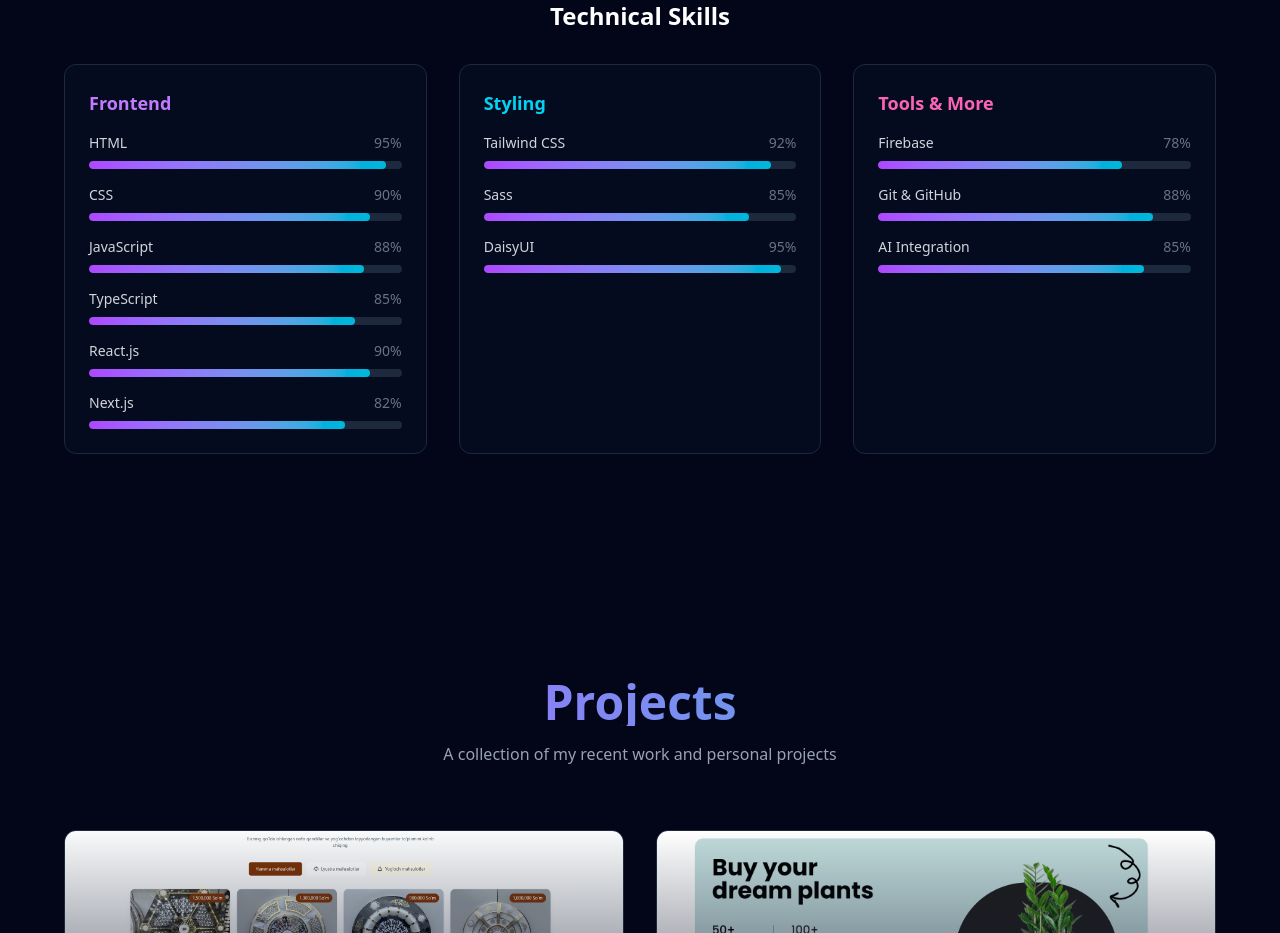
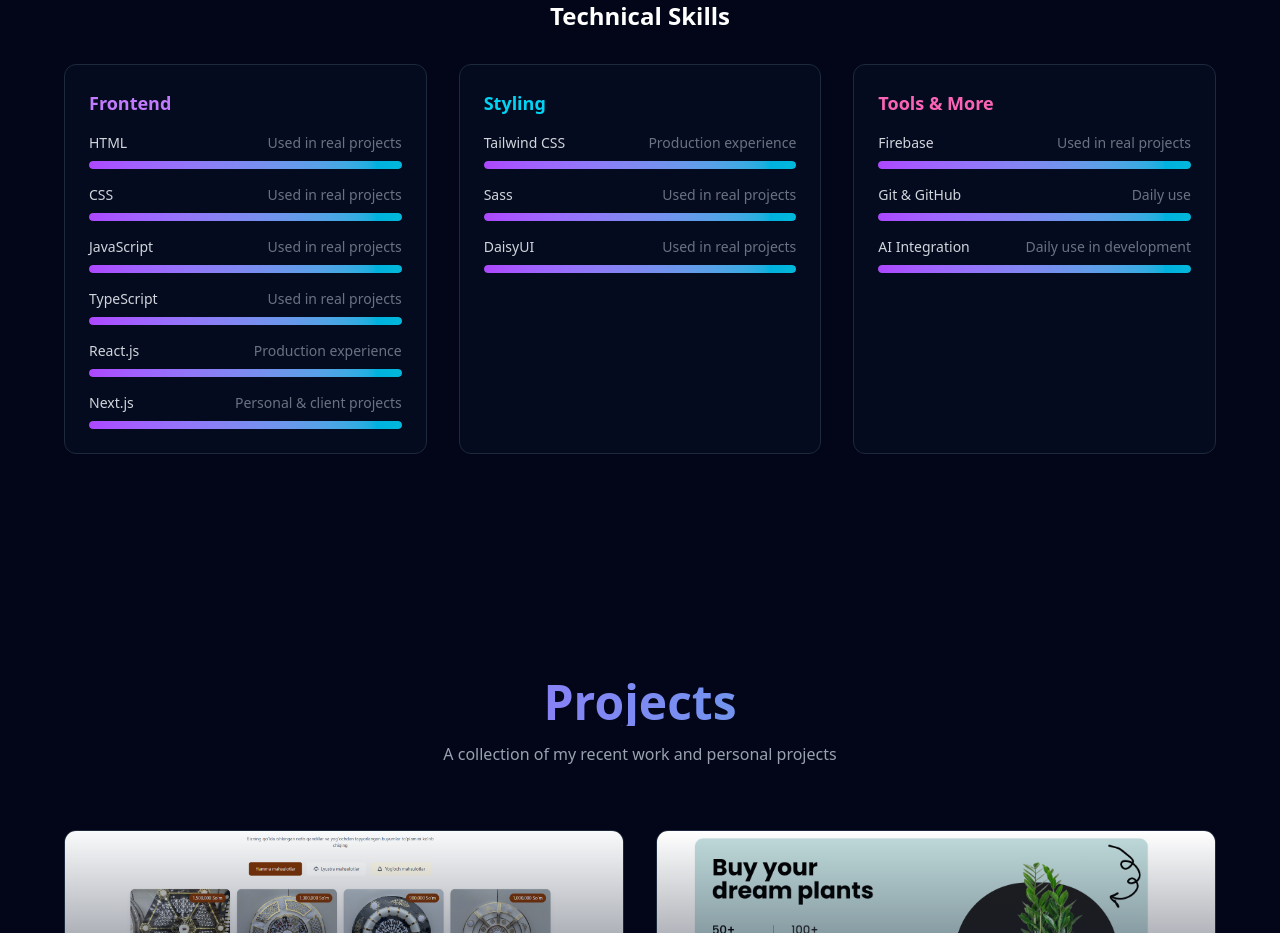
Before and after one commit to mahmudovb10/Portfolio, a React (Vite) app: page / in a window 1280 px wide. Shown: the part 1600-2533 px from the top of the page. Built offline with nearby package versions, Linux system fonts and the light colour scheme.

Commit message:
update About

```diff
--- a/src/pages/About.tsx
+++ b/src/pages/About.tsx
@@ -3,22 +3,22 @@
 const About = () => {
   const skills = {
     frontend: [
-      { name: "HTML", level: 95 },
-      { name: "CSS", level: 90 },
-      { name: "JavaScript", level: 88 },
-      { name: "TypeScript", level: 85 },
-      { name: "React.js", level: 90 },
-      { name: "Next.js", level: 82 },
+      { name: "HTML", level: "Used in real projects" },
+      { name: "CSS", level: "Used in real projects" },
+      { name: "JavaScript", level: "Used in real projects" },
+      { name: "TypeScript", level: "Used in real projects" },
+      { name: "React.js", level: "Production experience" },
+      { name: "Next.js", level: "Personal & client projects" },
     ],
     styling: [
-      { name: "Tailwind CSS", level: 92 },
-      { name: "Sass", level: 85 },
-      { name: "DaisyUI", level: 95 },
+      { name: "Tailwind CSS", level: "Production experience" },
+      { name: "Sass", level: "Used in real projects" },
+      { name: "DaisyUI", level: "Used in real projects" },
     ],
     tools: [
-      { name: "Firebase", level: 78 },
-      { name: "Git & GitHub", level: 88 },
-      { name: "AI Integration", level: 85 },
+      { name: "Firebase", level: "Used in real projects" },
+      { name: "Git & GitHub", level: "Daily use" },
+      { name: "AI Integration", level: "Daily use in development" },
     ],
   };
 
@@ -106,7 +106,7 @@
                         {skill.name}
                       </span>
                       <span className="text-gray-500 text-sm">
-                        {skill.level}%
+                        {skill.level}
                       </span>
                     </div>
                     <div className="w-full bg-slate-800 rounded-full h-2 overflow-hidden">
@@ -131,7 +131,7 @@
                         {skill.name}
                       </span>
                       <span className="text-gray-500 text-sm">
-                        {skill.level}%
+                        {skill.level}
                       </span>
                     </div>
                     <div className="w-full bg-slate-800 rounded-full h-2 overflow-hidden">
@@ -156,7 +156,7 @@
                         {skill.name}
                       </span>
                       <span className="text-gray-500 text-sm">
-                        {skill.level}%
+                        {skill.level}
                       </span>
                     </div>
                     <div className="w-full bg-slate-800 rounded-full h-2 overflow-hidden">
```
